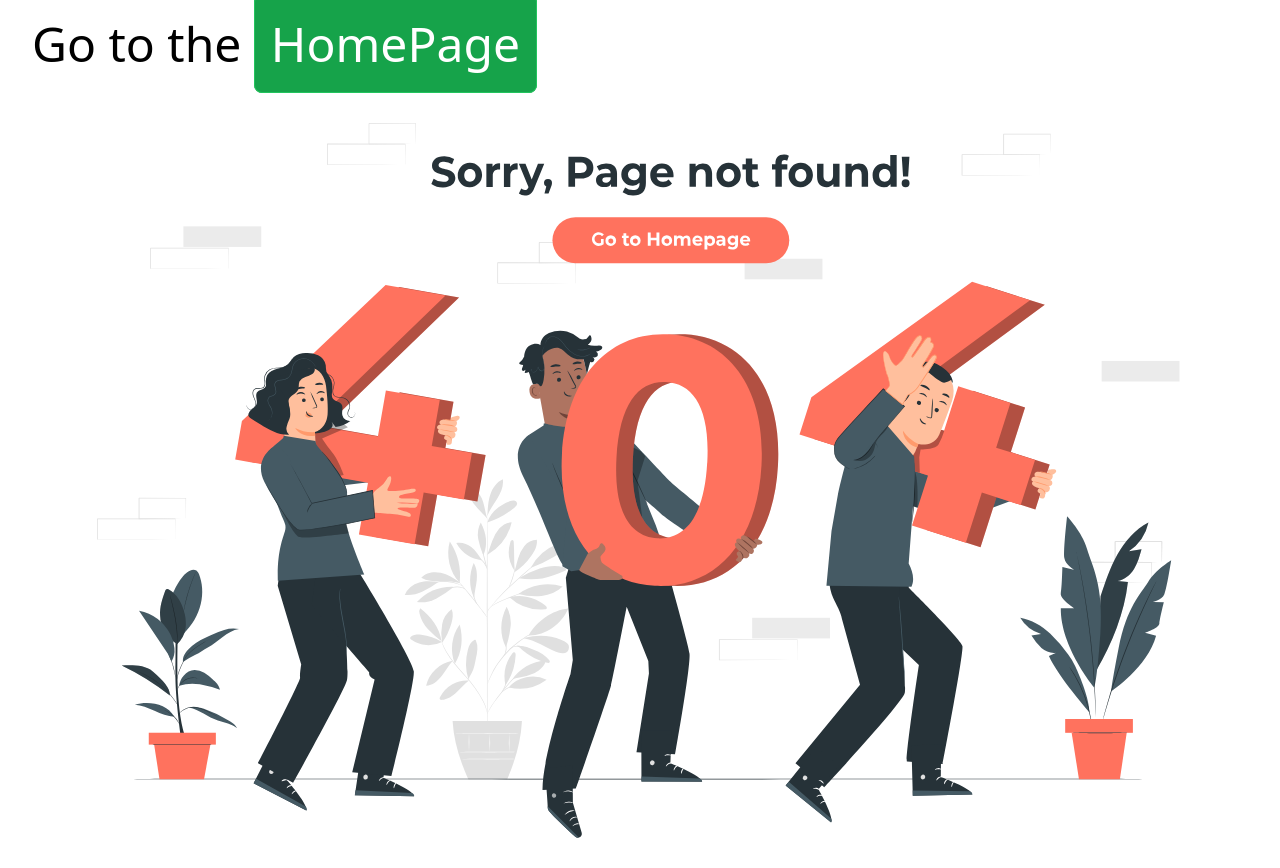
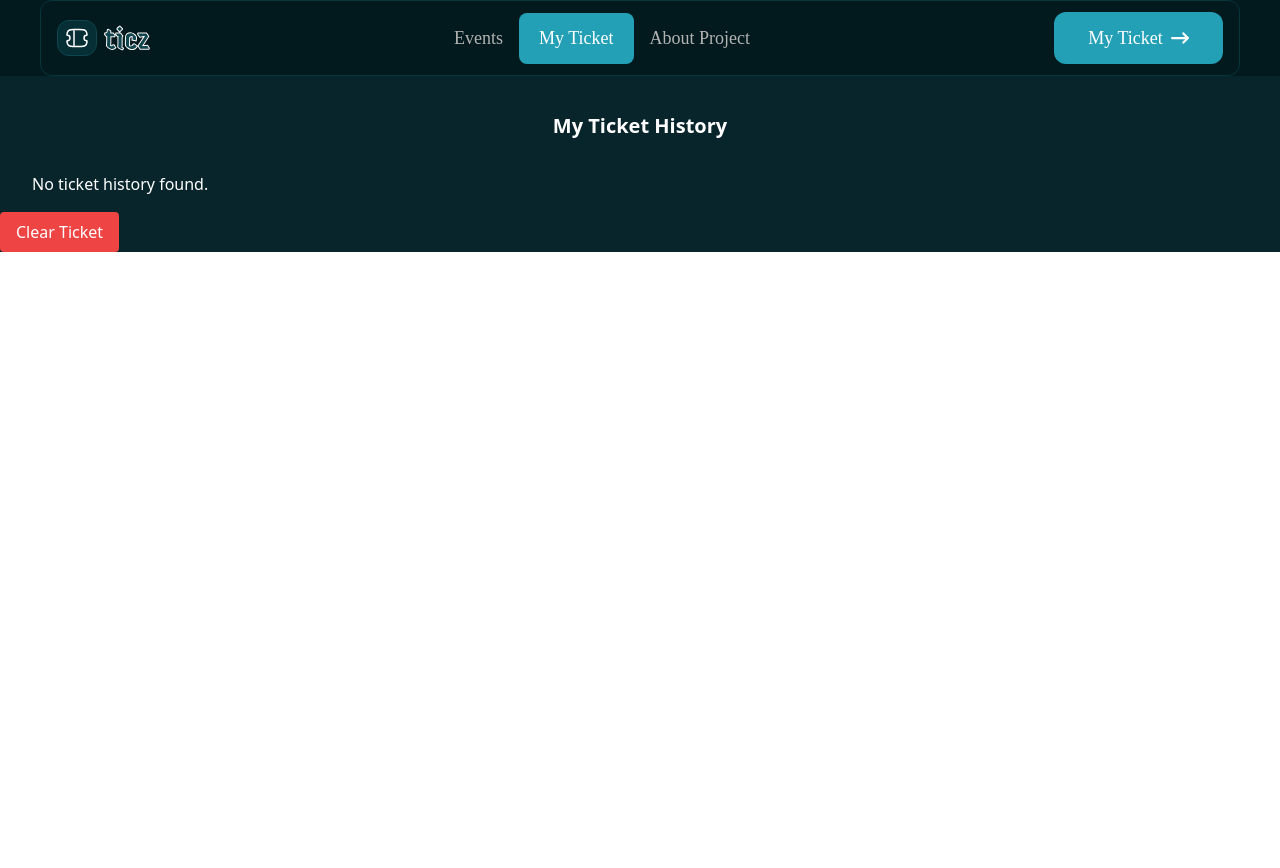
Before and after one commit to Vanessaly100/hngx-stage2-conference-ticket-generator, a React (Vite) app: page /mytickets in a window 1280 px wide. Before the commit this address had no page. After the commit the page ends 800 px from the top, so only its background shows below. Built offline with nearby package versions, Linux system fonts and the light colour scheme.

Commit message:
Implement ticket history storage and retrieval, fix navbar adjustments

```diff
--- a/src/App.jsx
+++ b/src/App.jsx
@@ -4,6 +4,7 @@ import ErrorPage from './components/ErrorPage';
 import SectionOne from './components/form0ne/SectionOne';
 import AtendeeDetails from './components/formTwo/AtendeeDetails';
 import DownloadTicket from './components/formThree/DownloadTicket';
+import MyTickets from './components/MyTickets';
 
 
 const router = createBrowserRouter([
@@ -26,6 +27,10 @@ const router = createBrowserRouter([
         path: "/downloadticket",
         element: <DownloadTicket />,
       },
+      {
+        path: "/mytickets",
+        element: <MyTickets />,
+      },
 
     ],
   },
--- /dev/null
+++ b/src/components/MyTickets.jsx
@@ -0,0 +1,69 @@
+import { useState, useEffect } from "react";
+
+const MyTickets = () => {
+  const [ticketHistory, setTicketHistory] = useState([]);
+
+  useEffect(() => {
+    const storedHistory =
+      JSON.parse(localStorage.getItem("ticketHistory")) || [];
+    setTicketHistory(storedHistory);
+  }, []);
+
+  const handleClearTicket = () => {
+  localStorage.removeItem("ticketHistory");
+  setTicketHistory([]);
+};
+
+  return (
+    <div>
+      <section className="bg-MainBackgroundColor3 text-white h-fit pt-[80px]">
+        <h1 className="text-xl font-bold py-8 text-center text-[2.5rem]">
+          My Ticket History
+        </h1>
+        <div className="grid lg:grid-cols-4 md:grid-cols-2 gap-4 w-[95%] mx-auto">
+          {ticketHistory.length > 0 ? (
+            ticketHistory.map((ticket, index) => (
+              <div
+                key={index}
+                className="bg-[#23a0b5] text-white p-4 mb-4 rounded shadow"
+              >
+                {ticket.imageUrl && (
+                  <img
+                    src={ticket.imageUrl}
+                    alt="Ticket Image"
+                    className="w-full lg:h-40 md:h-[50px] object-cover rounded-md"
+                  />
+                )}
+                <p>
+                  <strong>Name:</strong> {ticket.name}
+                </p>
+                <p>
+                  <strong>Email:</strong> {ticket.email}
+                </p>
+                <p>
+                  <strong>Ticket Type:</strong> {ticket.pickedTicket}
+                </p>
+                <p>
+                  <strong>Number Of Ticket:</strong> {ticket.numTickets}
+                </p>
+                <p>
+                  <strong>Total Price:</strong>$ {ticket.totalPrice}
+                </p>
+                <p>
+                  <strong>Special Request:</strong> {ticket.message}
+                </p>
+              </div>
+            ))
+          ) : (
+            <p>No ticket history found.</p>
+          )}
+        </div>
+        <button onClick={handleClearTicket} className="bg-red-500 px-4 py-2 rounded mt-4">
+            Clear Ticket
+          </button>
+      </section>
+    </div>
+  );
+};
+
+export default MyTickets;
--- a/src/components/Navbar.jsx
+++ b/src/components/Navbar.jsx
@@ -1,9 +1,7 @@
-import  { useState } from "react";
+import { useState } from "react";
 import { FaArrowRightLong } from "react-icons/fa6";
 import { RxHamburgerMenu } from "react-icons/rx";
-import { Link } from "react-router-dom";
-
-// import React from 'react'
+import { NavLink } from "react-router-dom";
 
 const Navbar = () => {
   const [isOpen, setIsOpen] = useState(false);
@@ -114,21 +112,44 @@ const Navbar = () => {
               </div>
             </div>
             <div className="capitalize text-[#B3B3B3;]  justify-center items-center gap-4 cursor-pointer text-[18px] font-[400] font-jeju hidden lg:flex ">
-              <Link
+              <NavLink
                 to="/"
                 type="submit"
-               className="bg-MainBackgroundColorBorder py-3 px-5 rounded-lg hover:opacity-80 text-white"
-               >Events
-               </Link>
-              <span>My Ticket</span>
+                className={({ isActive }) =>
+                  isActive
+                    ? "bg-[#23a0b5] py-3 px-5 rounded-lg hover:opacity-80 text-white"
+                    : "bg-transparent border-none"
+                }
+              >
+                Events
+              </NavLink>
+              <NavLink
+                to="mytickets"
+                className={({ isActive }) =>
+                  isActive
+                    ? "bg-[#23a0b5] py-3 px-5 rounded-lg hover:opacity-80 text-white"
+                    : "bg-transparent border-none"
+                }
+              >
+                My Ticket
+              </NavLink>
+
               <span>About Project</span>
             </div>
-            <div>
-              <button className="bg-white rounded-xl w-[169px]  h-[52px] text-[18px]  items-center justify-center gap-2 font-[400] font-jeju hidden lg:flex">
+            <div className="lg:block hidden">
+              <NavLink
+                to="mytickets"
+                className={({ isActive }) =>
+                  isActive
+                    ? "bg-[#23a0b5] rounded-xl w-[169px] h-[52px] text-[18px]  items-center justify-center gap-2 font-[400] font-jeju flex text-white"
+                    : "bg-white  rounded-xl w-[169px] h-[52px] text-[18px]  items-center justify-center gap-2 font-[400] font-jeju flex text-black"
+                }
+              >
                 My Ticket
                 <FaArrowRightLong />
-              </button>
+              </NavLink>
             </div>
+
             <div className="block lg:hidden">
               <RxHamburgerMenu
                 size={30}
@@ -137,22 +158,45 @@ const Navbar = () => {
               />
             </div>
             <div
-              className="absolute w-full flex flex-col items-center lg:hidden justify-center  left-0 h-[80vh] z-10 gap-6 bg-MainBackgroundColorBorder backdrop-blur-md p-12"
+              className="absolute w-full flex flex-col items-center lg:hidden justify-center  left-0 h-[80vh] z-10 gap-6 bg-white text-black backdrop-blur-md p-12"
               style={style}
             >
-              <div className="capitalize text-[#B3B3B3;]  justify-center items-center gap-6 cursor-pointer text-[18px] font-[400] font-jeju flex flex-col w-full">
-                <Link
+              <div className="capitalize text-[#B3B3B3;]  justify-center items-center gap-6 cursor-pointer text-[18px] font-[400] font-jeju flex flex-col w-full text-black">
+                <NavLink
                   to="/"
-               type="submit">Events
-               </Link>
-                <span>My Ticket</span>
-                <span>About Project</span>
+                  type="submit"
+                  className={({ isActive }) =>
+                    isActive
+                      ? "bg-bg-[#23a0b5] py-3 px-5 rounded-lg hover:opacity-80 text-white"
+                      : "bg-transparent border-none"
+                  }
+                >
+                  Events
+                </NavLink>
+                <NavLink
+                  to="mytickets"
+                  className={({ isActive }) =>
+                    isActive
+                      ? "bg-[#23a0b5] py-3 px-5 rounded-lg hover:opacity-80 text-white"
+                      : "bg-transparent border-none"
+                  }
+                >
+                  My Ticket
+                </NavLink>
+                <span className="text-black">About Project</span>
               </div>
               <div>
-                <button className="bg-white rounded-xl w-[169px] h-[52px] text-[18px]  items-center justify-center gap-2 font-[400] font-jeju flex">
+                <NavLink
+                  to="mytickets"
+                  className={({ isActive }) =>
+                    isActive
+                      ? "bg-[#23a0b5] rounded-xl w-[169px] h-[52px] text-[18px]  items-center justify-center gap-2 font-[400] font-jeju flex text-white"
+                      : "bg-MainBackgroundColorBorder rounded-xl w-[169px] h-[52px] text-[18px]  items-center justify-center gap-2 font-[400] font-jeju flex text-white"
+                  }
+                >
                   My Ticket
                   <FaArrowRightLong />
-                </button>
+                </NavLink>
               </div>
             </div>
           </div>
@@ -160,6 +204,6 @@ const Navbar = () => {
       </>
     </div>
   );
-}
+};
 
-export default Navbar
+export default Navbar;
--- a/src/components/formThree/DownloadTicket.jsx
+++ b/src/components/formThree/DownloadTicket.jsx
@@ -64,6 +64,14 @@ const DownloadTicket = () => {
         const pdf = new jsPDF("p", "mm", "a4");
         pdf.addImage(imgData, "PNG", 10, 10, 190, 0);
         pdf.save("Ticket.pdf");
+
+        // Save ticket with image in history
+        let ticketHistory =
+          JSON.parse(localStorage.getItem("ticketHistory")) || [];
+        ticketHistory.push({ ...userData, image: imgData });
+        localStorage.setItem("ticketHistory", JSON.stringify(ticketHistory));
+
+        console.log("Ticket saved to history:", ticketHistory);
       }, 1000);
     } catch (error) {
       console.error("Error generating PDF:", error);
@@ -188,7 +196,7 @@ const DownloadTicket = () => {
               <div className="w-[260px] h-fit lg:h-[446px] p-3.5 left-[20px] top-[20px] absolute bg-[#031d21]/10 rounded-2xl border border-[#23a0b5] backdrop-blur-sm justify-start items-center inline-flex">
                 <div className="w-[232px] flex-col justify-start items-center gap-5 inline-flex">
                   <div className="h-[fit] w-[full]  flex-col justify-start items-center flex">
-                    <div className="self-stretch text-center text-white lg:text-[2.125rem]  text-2xl font-normal font-roadRage leading-[34px]">
+                    <div className="self-stretch text-center text-white lg:text-[1.6rem] pt-2  text-2xl font-normal font-roadRage leading-[34px]">
                       Techember Fest ”25
                     </div>
                     <div className="p-1 flex-col justify-center items-center gap-1 flex">
--- a/src/components/formTwo/AtendeeDetails.jsx
+++ b/src/components/formTwo/AtendeeDetails.jsx
@@ -99,8 +99,8 @@ const AtendeeDetails = () => {
   const removeImage = () => {
     setImageUrl("");
   };
+
   // FORM
-
   const {
     values,
     errors,
@@ -183,7 +183,6 @@ const AtendeeDetails = () => {
       });
     },
   });
-
 
   return (
     <div>
@@ -448,7 +447,7 @@ const AtendeeDetails = () => {
                     }}
                     className="self-stretch grow shrink basis-0 lg:h-12 h-fit px-6 py-3 bg-[#23a0b5] rounded-lg justify-center items-center gap-2 flex text-white text-[1rem] font-jeju "
                   >
-                    Get My Free Ticket
+                    Get My Ticket
                   </button>
 
                   <Link
```
Lines whose indentation alone changed are shown as unchanged.
